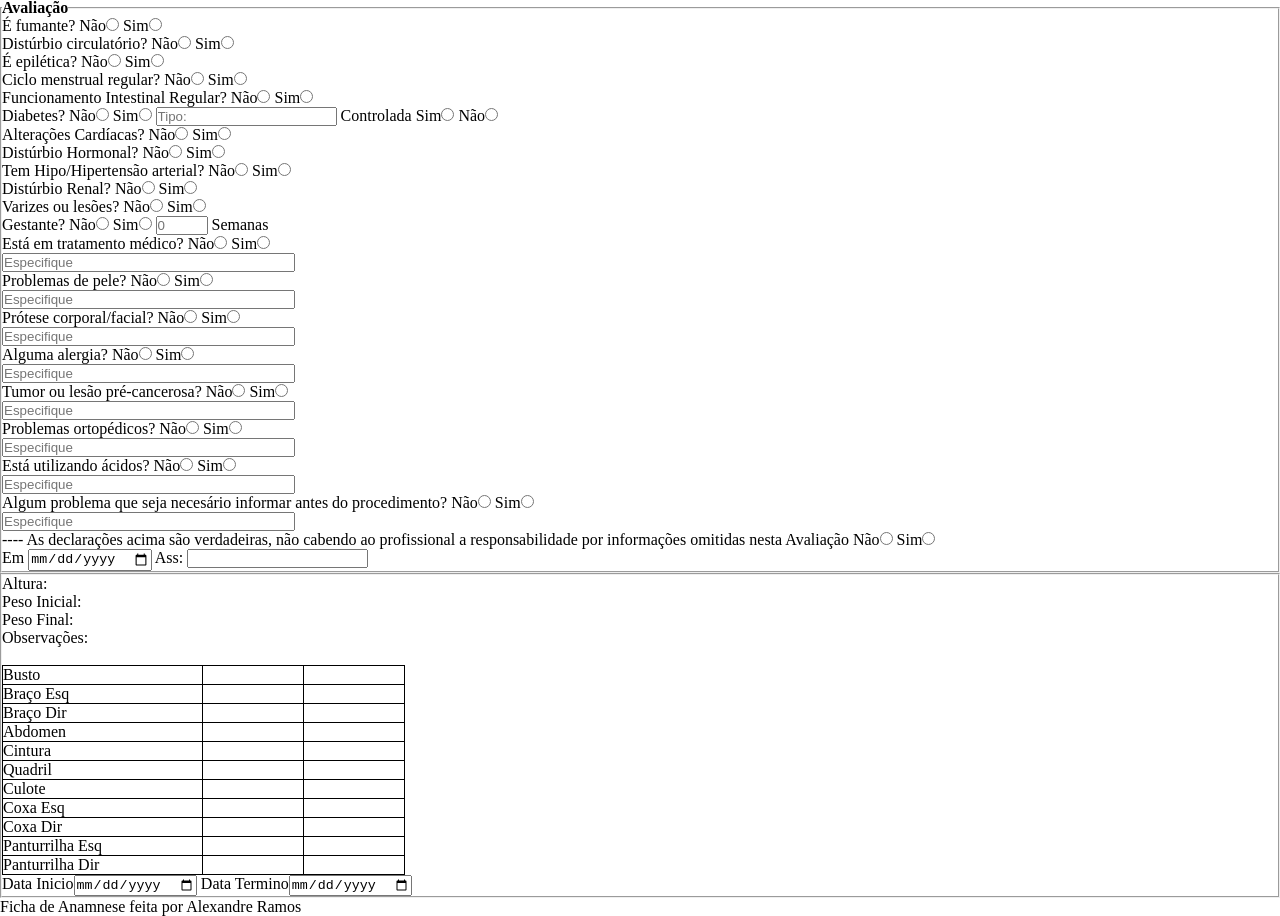
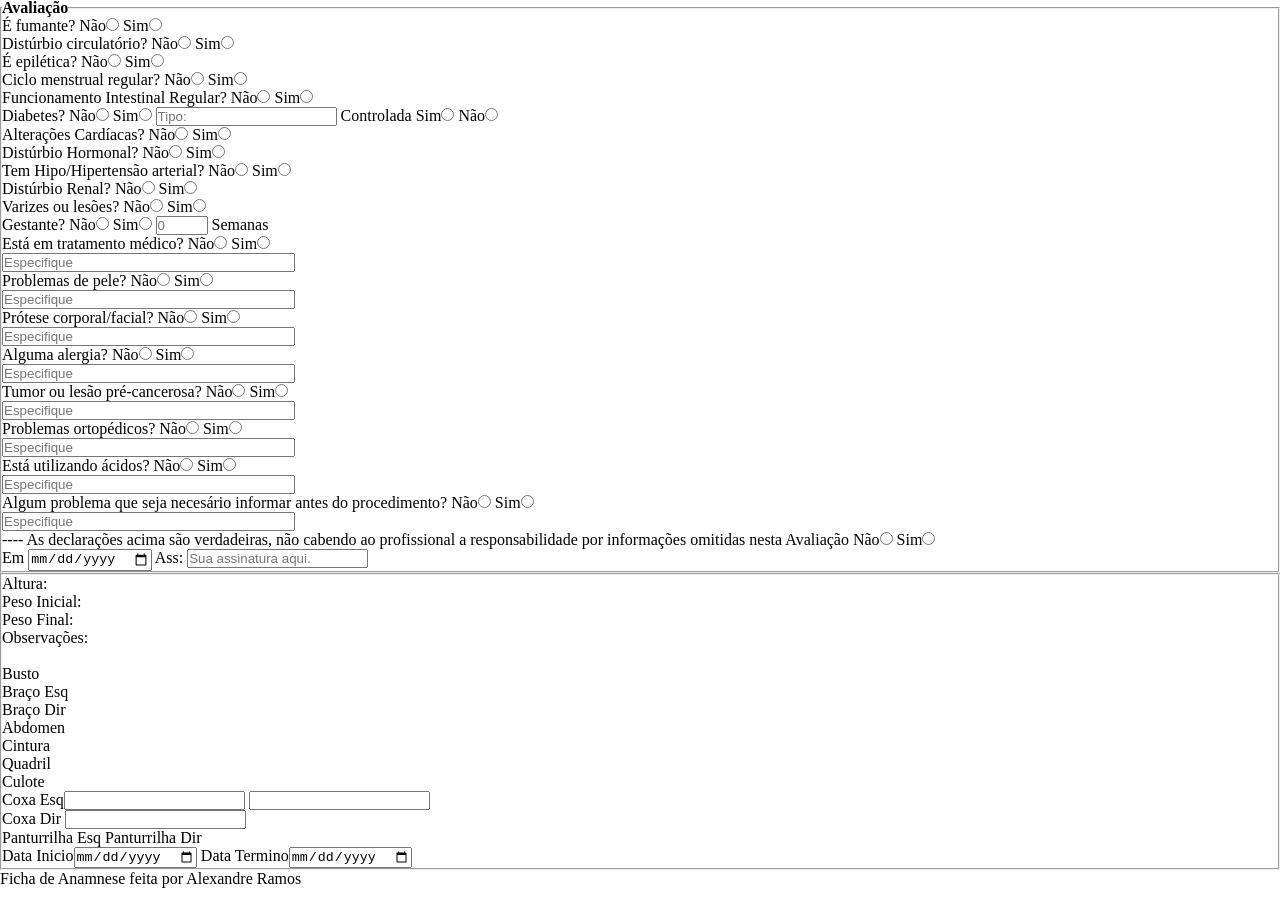
Before and after one commit to alramosf/projeto-anamnese, a plain HTML site: page index.html in a window 1280 px wide. Shown: the part 211-1127 px from the top of the page. After the commit the page ends 1099 px from the top, so only its background shows below. Drawn offline with Linux system fonts and the light colour scheme.

Commit message:
atualização do projeto

```diff
--- a/estilos/style.css
+++ b/estilos/style.css
@@ -5,6 +5,7 @@
     margin: 0;
     padding: 0;
 }
+
 
 
 table{
--- a/index.html
+++ b/index.html
@@ -82,6 +82,7 @@
                     <label for="trat2">Sim<input type="radio" name="trat" id="trat2"></label><br>
                     <input type="text" name="especifique" id="especifique" size="34" maxlength="34" placeholder="Especifique">
                 </p><!-- Add pergunta do tipo e radios se controlado ou não-->
+
                 <p>Problemas de pele?
                     <label for="pele1">Não<label for=""><input type="radio" name="pele" id="pele1"></label></label>
                     <label for="pele2">Sim<label for=""><input type="radio" name="pele" id="pele2"></label></label><br>
@@ -129,7 +130,7 @@
                 As declarações acima são verdadeiras, não cabendo ao profissional a responsabilidade por informações omitidas nesta Avaliação
                 <label for="dec1">Não<label for=""><input type="radio" name="dec" id="dec1"></label></label>
                     <label for="dec2">Sim<label for=""><input type="radio" name="dec" id="dec2"></label></label>
-                <p><label for="cData">Em <input type="date" name="data" id="cData"></label> <label for="assing">Ass: <input type="text" name="assinatura" id="assing"></label></p>
+                <p><label for="cData">Em <input type="date" name="data" id="cData"></label> <label for="assing">Ass: <input type="text" name="assinatura" id="assing" placeholder="Sua assinatura aqui."></label></p>
         </form>
         </fieldset>
     </main>
@@ -144,52 +145,19 @@
 
                 <table>
                     <tr>
-                        <td>Busto</td>
-                        <td></td>
-                        <td></td>
-                    </tr>
-                        <td>Braço Esq</td>
-                        <td></td>
-                        <td></td>
-                    </tr>
-                        <td>Braço Dir</td>
-                        <td></td>
-                        <td></td>
-                    </tr>
-                        <td>Abdomen</td>
-                        <td></td>
-                        <td></td>
-                    </tr>
-                        <td>Cintura</td>
-                        <td></td>
-                        <td></td>
-                    </tr>
-                        <td>Quadril</td>
-                        <td></td>
-                        <td></td>
-                    </tr>
-                        <td>Culote</td>
-                        <td></td>
-                        <td></td>
-                    </tr>
-                        <td>Coxa Esq</td>
-                        <td></td>
-                        <td></td>
-                    </tr>
-                        <td>Coxa Dir</td>
-                        <td></td>
-                        <td></td>
-                    </tr>
-                        <td>Panturrilha Esq</td>
-                        <td></td>
-                        <td></td>
-                    </tr>
-                        <td>Panturrilha Dir</td>
-                        <td></td>
-                        <td></td>
+                        Busto <br>
+                        Braço Esq <br>
+                        Braço Dir<br>
+                        Abdomen<br>
+                        Cintura<br>
+                        Quadril<br>
+                        Culote<br>
+                        <label for="">Coxa Esq<input type="text"></input> <input type="text" name="" id=""></label><br>
+                        <label for="">Coxa Dir  <input type="text" name="" id=""> </label> <br>
+                        Panturrilha Esq
+                        Panturrilha Dir
 
-                    </tr>
-                </tr>
+
 
 
                 </table>
```
